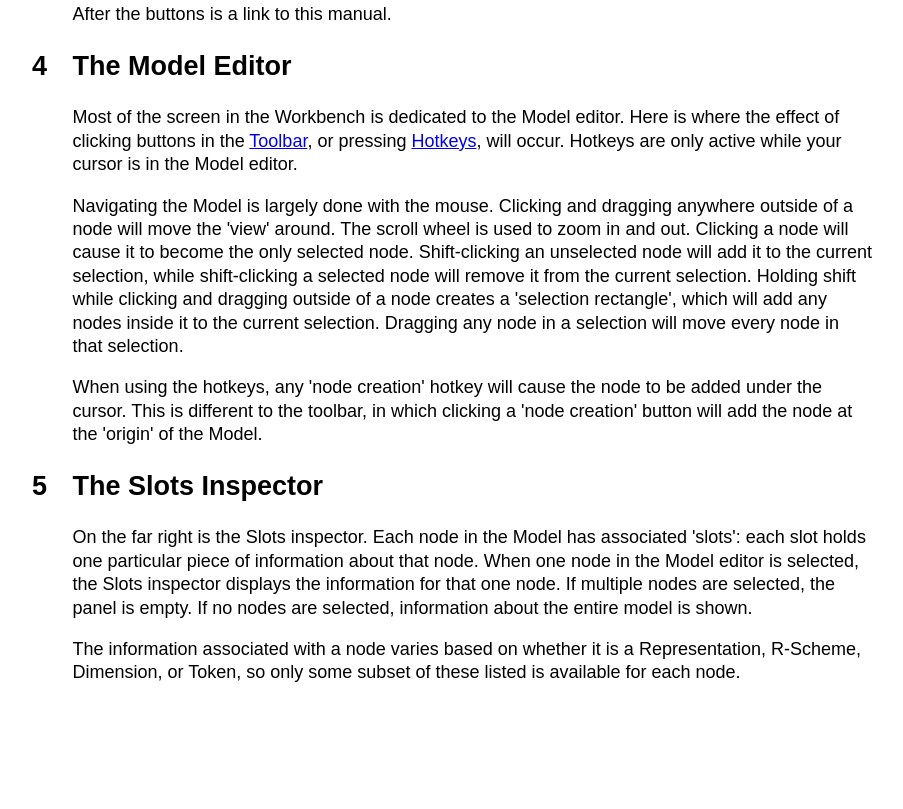
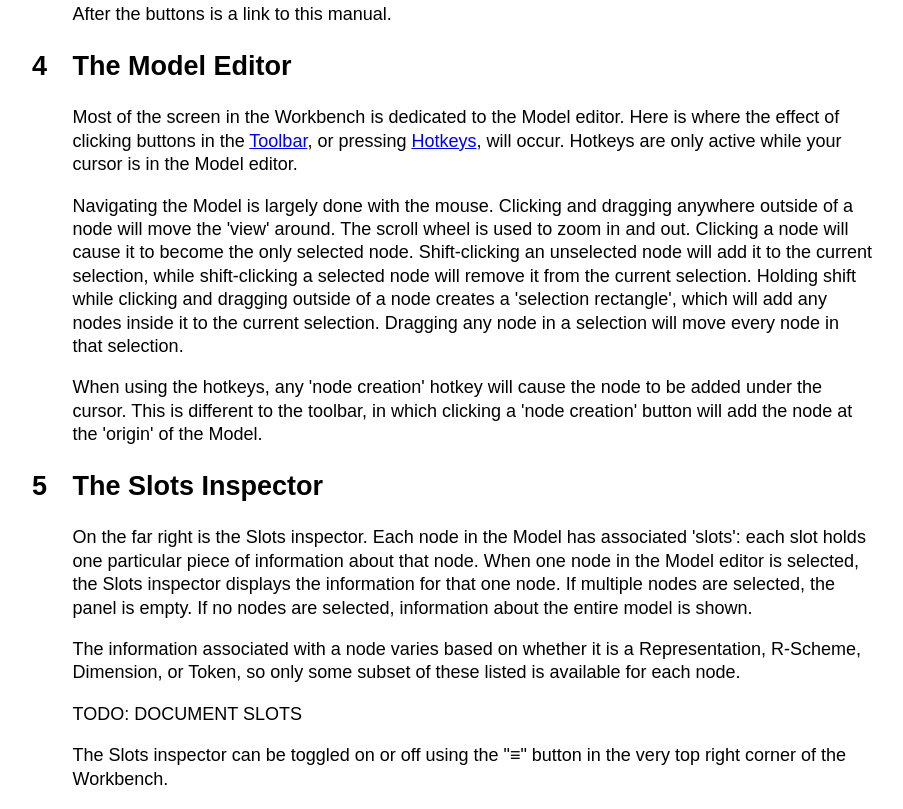
Before and after one commit to rep2rep/RepWorkbench, a website: page src/manual.html in a window 1280 px wide. Shown: the part 2800-3609 px from the top of the page, without its empty margins (167-1070 px from the left). Before the commit the page ends 3503 px from the top, so only its background shows below. Drawn offline with Linux system fonts and the light colour scheme.

Commit message:
Update manual regarding toggling inspector

```diff
--- a/src/manual.html
+++ b/src/manual.html
@@ -231,5 +231,9 @@
       The information associated with a node varies based on whether it is a Representation,
       R-Scheme, Dimension, or Token, so only some subset of these listed is available for each node.
     </p>
+    <p>TODO: DOCUMENT SLOTS</p>
+    <p>
+      The Slots inspector can be toggled on or off using the "≡" button in the very top right corner of the Workbench.
+    </p>
   </body>
 </html>
```
